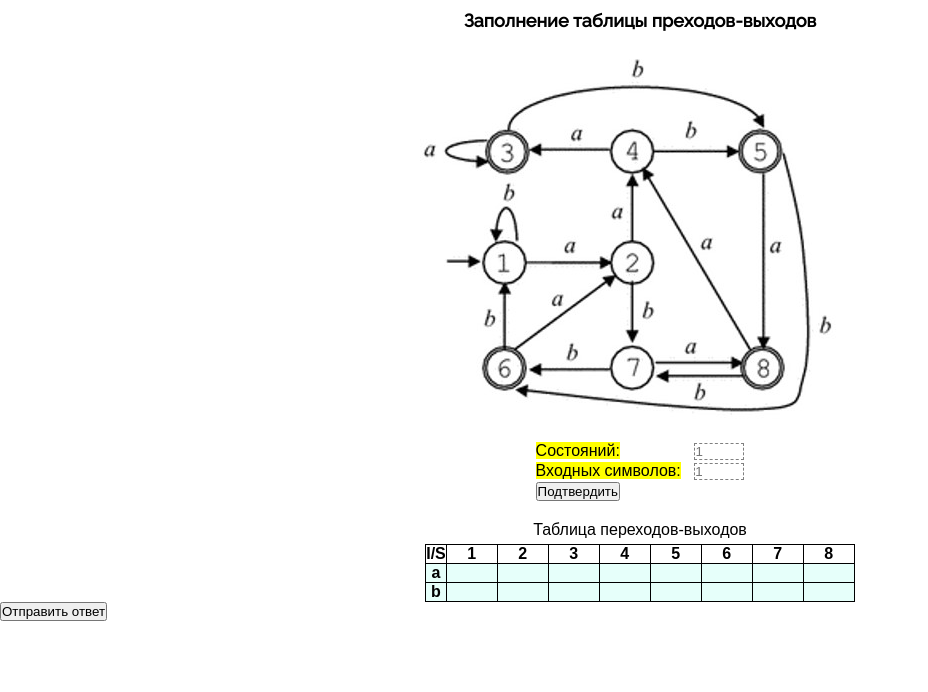
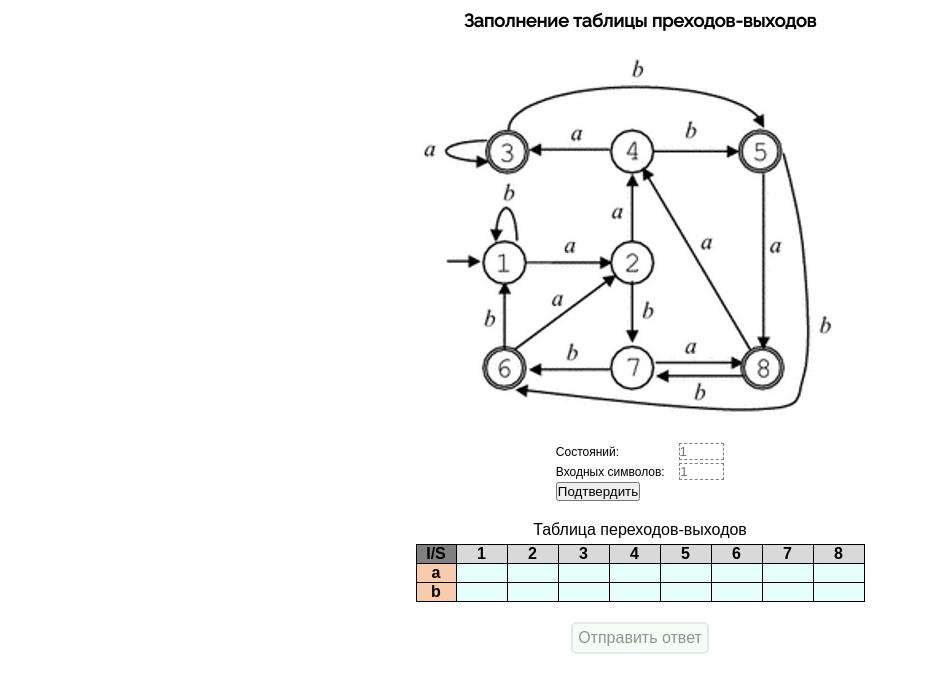
Before and after one commit to KemtaTam/Filling-in-the-transition-exit-table, a plain HTML site: page index.html in a window 1280 px wide. Shown: the whole page, without its empty margins (0-928 px from the left). Drawn offline with Linux system fonts and the light colour scheme.

Commit message:
Update style.css

```diff
--- a/style.css
+++ b/style.css
@@ -25,22 +25,25 @@ form{
     justify-content: center;
 }
 .input-states {
-    margin-left: 70px;
+    margin-left: 55px;
 }
 .input-characters {
-    margin-left: 9px;
+    margin-left: 10px;
 }
 .text{
     margin-bottom: 2px;
 }
 .input{
-    width: 50px;
+    width: 45px;
     border: 1px dashed grey;
+}
+mark{
+    background-color: white;
+    font-size: 12px;
 }
 /*End entering the number of states and input symbols*/
 
-/*Сделать кнопку подтверждения??*/
-
+/*------------Table start------------*/
 .table_header{
     display: flex;
     justify-content: center;
@@ -57,29 +60,60 @@ table{
     width: max-content;
     border-collapse: collapse;
 }
+
 tr{
     border: 1px solid black;
-}
-#t_1-1{
-    background-color: #808080FF;
-}
-#t_2-1_3-1{
-    background-color: #F8CBADFF;
-}
-#t_1-2--9{
-    background-color: #D9D9D9FF;
 }
 th{
     border: 1px solid black;
 }
-.second_row :nth-child(n+1){
+
+.first_col{
+    width: 40px;
+}
+.t_1-1{background-color: #808080FF;}
+.t_2-1{background-color: #F8CBADFF;}
+.t_3-1{background-color: #F8CBADFF;}
+
+.first_row :nth-child(n+2){
+    background-color: #D9D9D9FF;
+}
+.second_row :nth-child(n+2){
     background-color: #E6FFFAFF;
 }
-.third_row :nth-child(n+1){
+.second_row :hover{
+    /*border: 1px solid black;*/
+    background-color: #ACFFFFFF;
+    transition: all 0.2s linear 0s;
+}
+
+.third_row :nth-child(n+2){
     background-color: #E6FFFAFF;
 }
+.third_row :hover{
+    /*border: 1px solid black;*/
+    background-color: #ACFFFFFF;
+    transition: all 0.2s linear 0s;
+}
+
 .valueOfTable{
     width: 50px;
     text-align: center;
     border: none;
+    background-color: #E6FFFAFF;
 }
+/*------------Table end------------*/
+
+.body_end_button{
+    display: flex;
+    justify-content: center;
+    margin-top: 20px;
+}
+.end_button{
+    padding: 5px;
+    border-radius: 5px;
+    border: 2px solid #E0EAEAFF;
+    background-color: #F4FEF4FF;
+    color: #8E8E8EF3;
+    font-size: 16px;
+}
```
